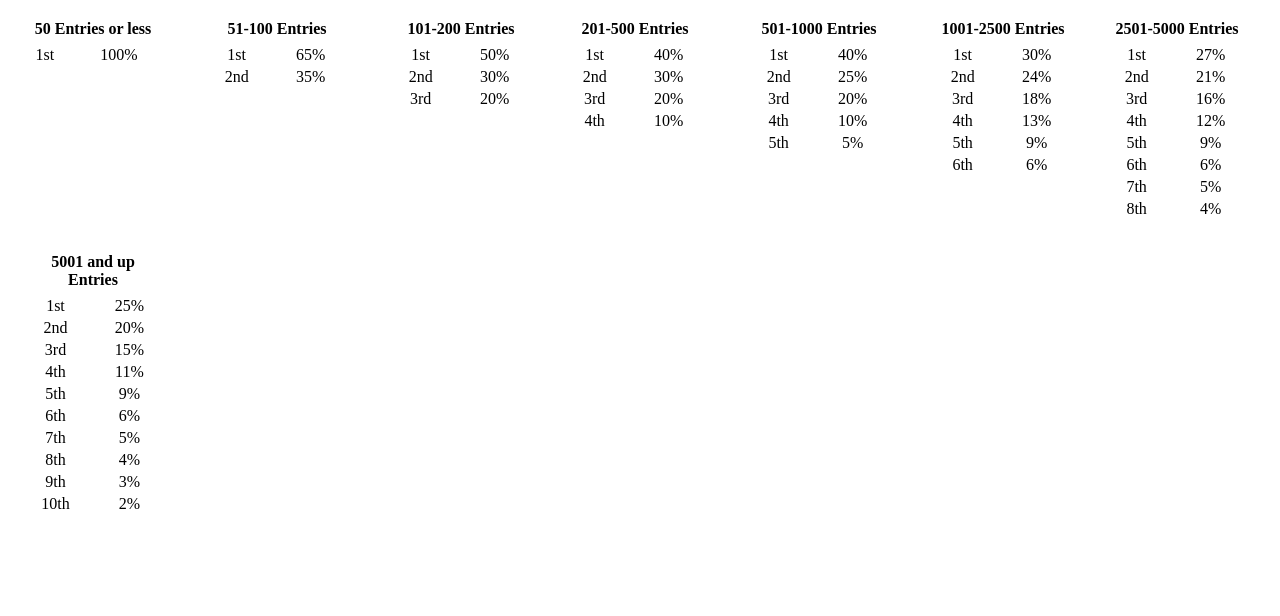
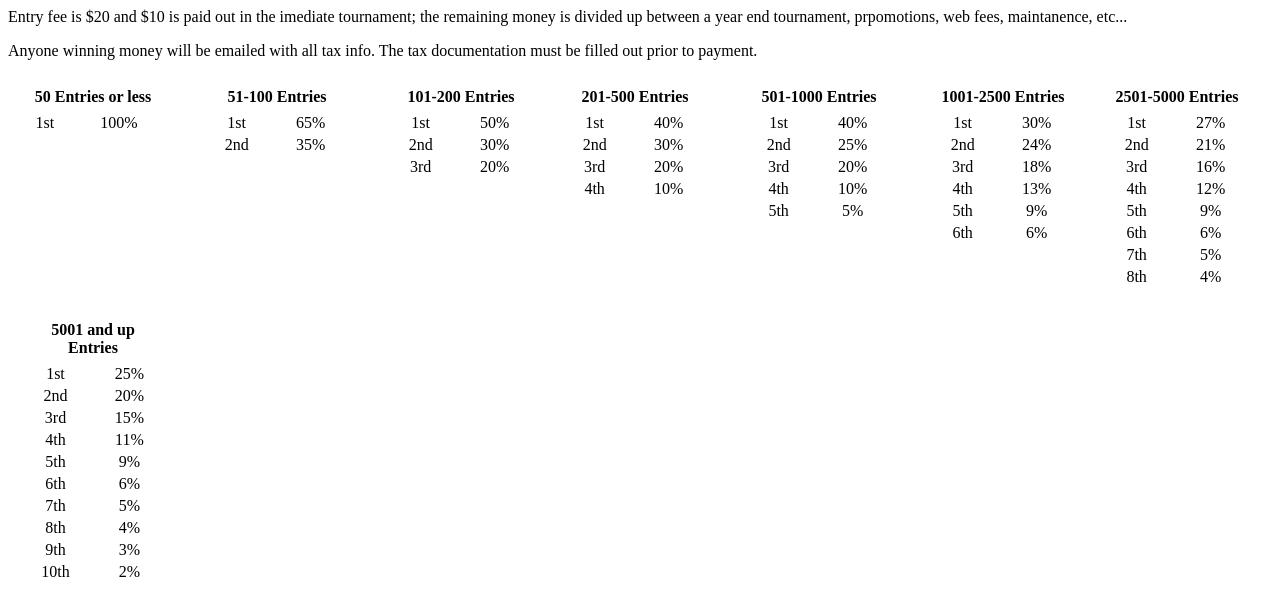
Before and after one commit to erinwoodrum/tenball, a website: page build/src/templates/pages/payout/payout.html in a window 1280 px wide. Drawn offline with Linux system fonts and the light colour scheme.

Commit message:
Update payout.html

```diff
--- a/build/src/templates/pages/payout/payout.html
+++ b/build/src/templates/pages/payout/payout.html
@@ -1,5 +1,10 @@
 <link rel="stylesheet" type="text/css" href="/src/templates/pages/payout/payout.css">
 <div class="page-padding payout-page">
+  <p> Entry fee is $20 and $10 is paid out in the imediate tournament; the remaining money is divided up between a year end tournament, prpomotions,
+    web fees, maintanence, etc...</p>
+  <p> Anyone winning money will be emailed with all tax info. The tax documentation must be filled out prior to payment.</p>
+
+
 <table class="space-right">
 <tr><th colspan="2">50 Entries or less</th></tr>
 <tr>
```
